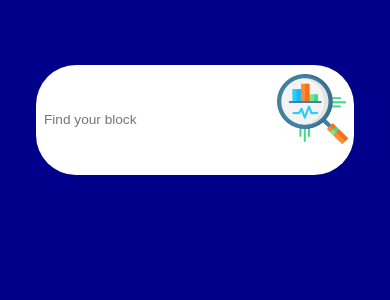
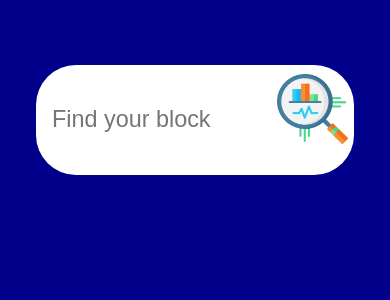
Before and after one commit to DevPlateforme/smartBlocks-BlockChain-system-, a PHP site: the page made by views/notFound.php in a window 390 px wide. Shown: the part 323-623 px from the top of the page. Run offline with PHP 8.4, Linux system fonts and the light colour scheme; some libraries are stand-ins or nearby versions.

Commit message:
padding updated

```diff
--- a/views/notFound.php
+++ b/views/notFound.php
@@ -56,7 +56,6 @@ width: auto;
 
 #searchInput{
 
-
   height: 100%;
   width: 100%;
   font-size: 3.5vw;
@@ -64,8 +63,7 @@ background: none;
   border:none;
   outline: none;
   color: rgb(0,0,0,0.7);
-
-padding-left: 2.5%;
+  padding-left: 5%;
 }
 
 
@@ -156,6 +154,13 @@ padding-left: 2.5%;
       width: 85%;
       left:7.5%;
       top: 45vh;
+      font-size: 6vw;
+   }
+
+
+   #searchInput{
+      font-size: 6vw;
+
    }
 
 
```
Also changed, not shown: views/welcome.php (+7 -1 lines). Lines whose indentation alone changed are shown as unchanged.
